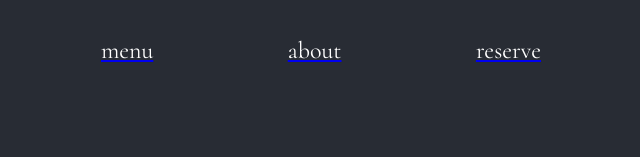
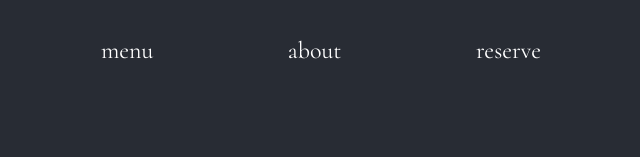
Before and after one commit to ajin12/twelvemadisonpark, a React (Create React App) app: page /reserve in a window 1280 px wide. Shown: the top 157 px of the page, without its empty margins (319-959 px from the left). Built offline with nearby package versions, Linux system fonts and the light colour scheme.

Commit message:
Underline active tab

```diff
--- a/src/components/Header.js
+++ b/src/components/Header.js
@@ -28,20 +28,30 @@ const HeaderItem = styled.div`
   cursor: pointer;
 `;
 
+const StyledLink = styled(Link)`
+  text-decoration: none;
+  color: white;
+
+  &:hover,
+  &:focus {
+    text-decoration: underline;
+  }
+`;
+
 function Header() {
   return (
     <Router>
       <HeaderBar>
         <HeaderContainer>
-          <Link to="/menu">
+          <StyledLink to="/menu">
             <HeaderItem>menu</HeaderItem>
-          </Link>
-          <Link to="/about">
+          </StyledLink>
+          <StyledLink to="/about">
             <HeaderItem>about</HeaderItem>
-          </Link>
-          <Link to="/reserve">
+          </StyledLink>
+          <StyledLink to="/reserve">
             <HeaderItem>reserve</HeaderItem>
-          </Link>
+          </StyledLink>
         </HeaderContainer>
       </HeaderBar>
 
```
